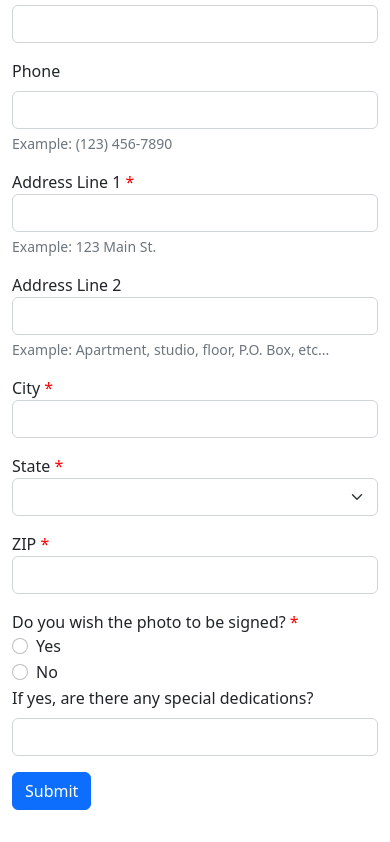
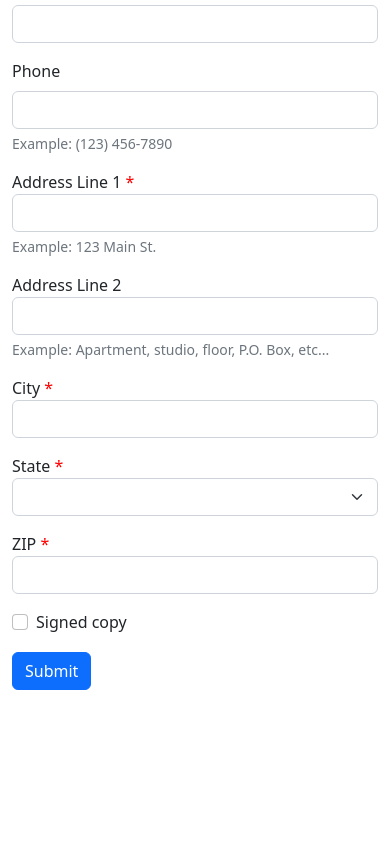
Before and after one commit to dev-tp/cardinal, a website: page index.html in a window 390 px wide. Shown: the part 1833-2675 px from the top of the page. After the commit the page ends 2555 px from the top, so only its background shows below. Drawn offline with Linux system fonts and the light colour scheme.

Commit message:
Remove the dedication line
Prompt user for a signed copy with a checkbox

```diff
--- a/css/style.css
+++ b/css/style.css
@@ -20,13 +20,6 @@ form {
   color: #f00;
 }
 
-#memo {
-  margin-top: 0;
-  opacity: 1;
-  transition: all ease-in-out 0.5s;
-  z-index: 1;
-}
-
 @media only screen and (min-width: 992px) {
   body {
     flex-flow: row;
--- a/index.html
+++ b/index.html
@@ -156,44 +156,16 @@
         />
       </div>
       <div class="col-md-12">
-        <label
-          >Do you wish the photo to be signed?
-          <span class="required">*</span>
-        </label>
         <div class="form-check">
           <input
             class="form-check-input"
-            id="signed-copy-yes"
-            name="signed-copy"
-            required
-            type="radio"
-            value="Yes"
-          />
-          <label class="form-check-label" for="signed-copy-yes">Yes</label>
-        </div>
-        <div class="form-check">
-          <input
-            class="form-check-input"
-            id="signed-copy-no"
-            name="signed-copy"
-            required
-            type="radio"
+            id="signed-copy"
+            name="entry.10683429"
+            type="checkbox"
             value="No"
           />
-          <label class="form-check-label" for="signed-copy-no">No</label>
+          <label class="form-check-label" for="signed-copy">Signed copy</label>
         </div>
-        <input type="hidden" name="entry.10683429" />
-      </div>
-      <div id="memo" class="col-md-12">
-        <label class="form-label" for="special-dedications"
-          >If yes, are there any special dedications?</label
-        >
-        <input
-          class="form-control"
-          id="special-dedications"
-          name="entry.374163587"
-          type="text"
-        />
       </div>
       <div class="col-12">
         <input class="btn btn-primary" type="submit" value="Submit" />
--- a/script.js
+++ b/script.js
@@ -1,17 +1,3 @@
-function toggleDedicationField(input) {
-  const wrapper = document.getElementById('memo');
-
-  if (input.value === 'Yes') {
-    wrapper.style.marginTop = 0;
-    wrapper.style.opacity = 1;
-    wrapper.style.zIndex = 1;
-  } else {
-    wrapper.style.marginTop = '-70px';
-    wrapper.style.opacity = 0;
-    wrapper.style.zIndex = -1;
-  }
-}
-
 document.querySelector('#state').innerHTML = [
   { abbreviation: '', name: '' },
   { abbreviation: 'AL', name: 'Alabama' },
@@ -73,16 +59,5 @@ document.querySelector('#state').innerHTML = [
   })
   .join('');
 
-document.querySelectorAll('input[name="signed-copy"]').forEach((input) => {
-  const target = document.querySelector('input[name="entry.10683429"]');
-
-  if (input.checked) {
-    target.value = input.value;
-    toggleDedicationField(input);
-  }
-
-  input.onclick = () => {
-    target.value = input.value;
-    toggleDedicationField(input);
-  };
-});
+document.getElementById('signed-copy').onclick = (event) =>
+  (event.target.value = event.target.checked ? 'Yes' : 'No');
```
